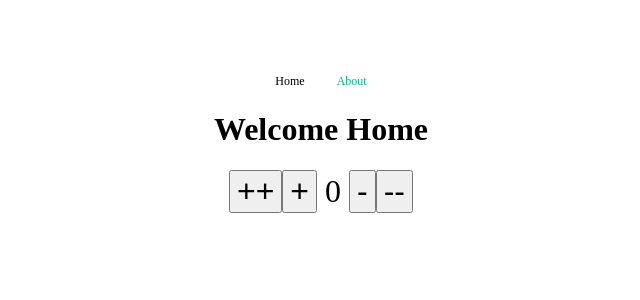
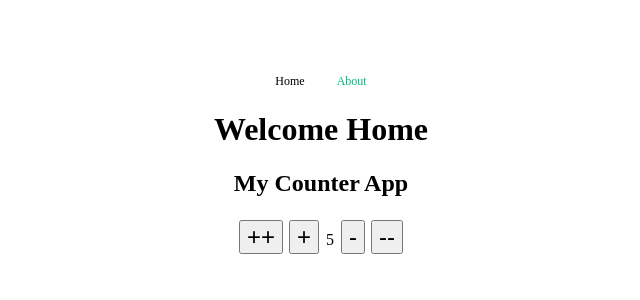
Before and after one commit to cckcoder/vuejs-3-beginner, a Vue app: page / in a window 1280 px wide. Shown: the top 300 px of the page, without its empty margins (319-959 px from the left). Built offline with nearby package versions, Linux system fonts and the light colour scheme.

Commit message:
update: basic option-api
Signed-off-by: chaiwat.chaobaankoh <chaiwat.chaobaankoh@accenture.com>

```diff
--- a/src/views/HomeView.vue
+++ b/src/views/HomeView.vue
@@ -1,26 +1,39 @@
-<script setup>
+<script>
+export default {
+    data() {
+        return {
+            count: 5,
+            title: 'My Counter App'
+        }
+    },
+}
+
 </script>
 
 <template>
-    <div>
+    <div class="counter">
         <h1>Welcome Home</h1>
-        <div class="counter">
+        <h2>{{ title }}</h2>
+        <div>
             <button class="btn-counter">++</button>
-            <button>+</button>
-            0
-            <button>-</button>
-            <button>--</button>
+            <button class="btn-counter">+</button>
+            {{ count }}
+            <button class="btn-counter">-</button>
+            <button class="btn-counter">--</button>
         </div>
     </div>
 </template>
 
 <style scope>
-.counter,
 .counter button {
-    font-size: 2rem;
+    font-size: 1.5rem;
 }
 
 .counter {
     text-align: center;
 }
+
+.btn-counter {
+    margin: 3px;
+}
 </style>
```
